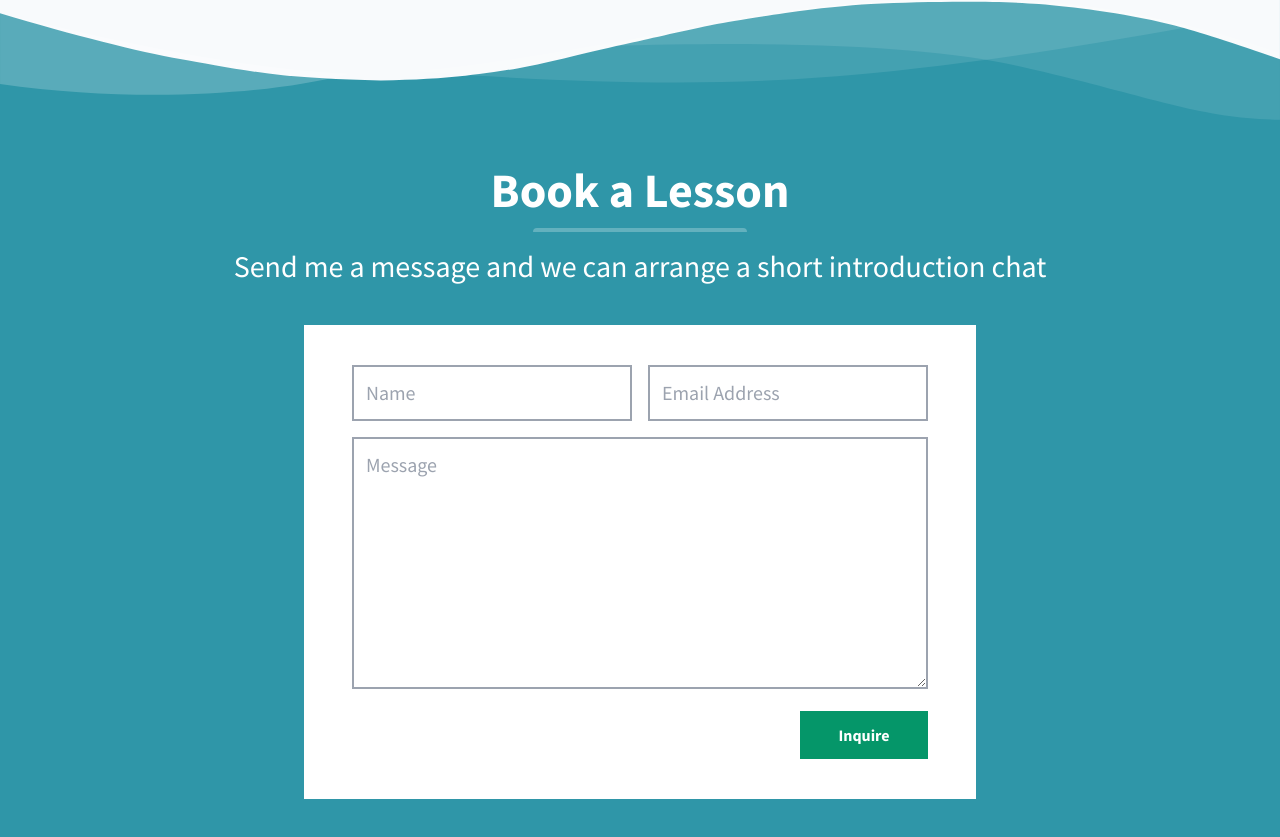
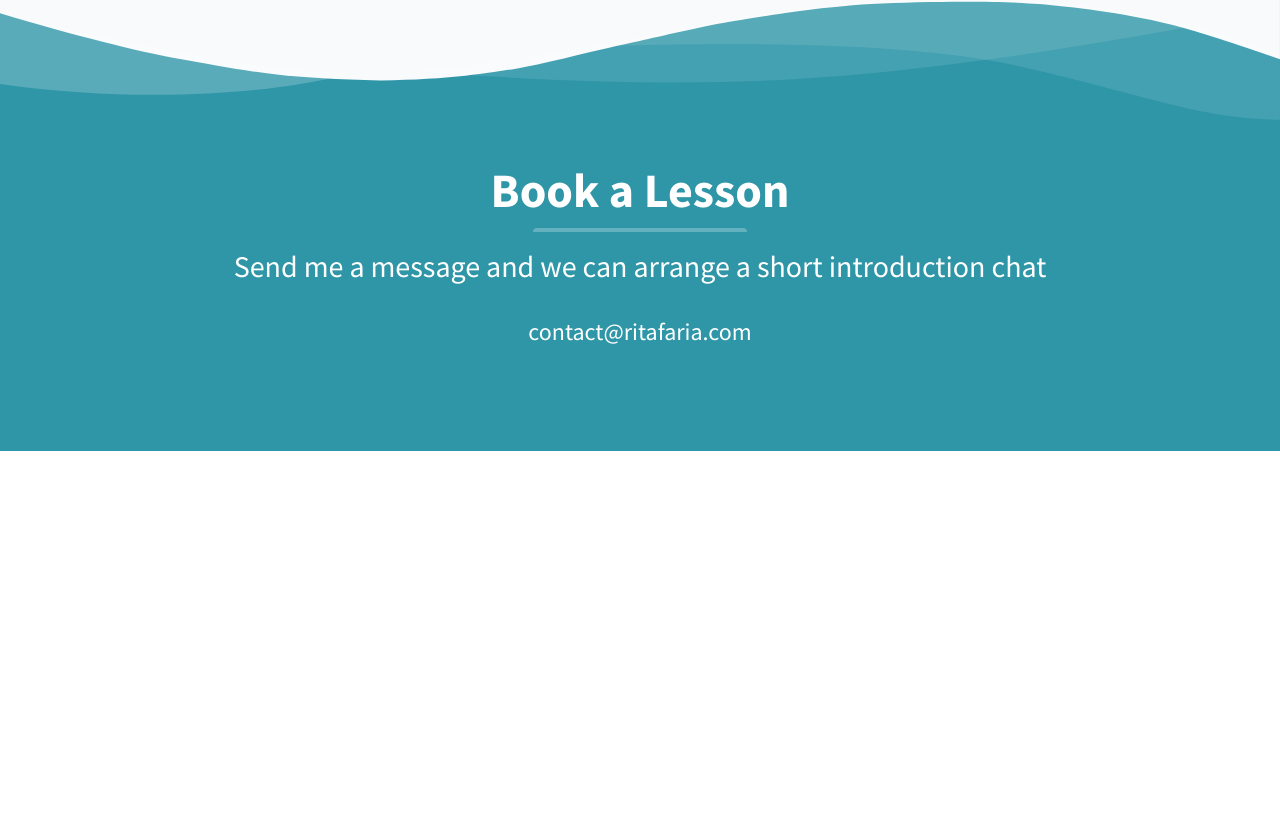
Before and after one commit to jameslawler/ritafaria, a plain HTML site: page index.html in a window 1280 px wide. Shown: the part 2211-3048 px from the top of the page. After the commit the page ends 2662 px from the top, so only its background shows below. Drawn offline with nearby package versions, Linux system fonts and the light colour scheme.

Commit message:
Change form to email address

```diff
--- a/index.html
+++ b/index.html
@@ -433,7 +433,10 @@
       <h3 class="my-4 text-3xl leading-tight">
         Send me a message and we can arrange a short introduction chat
       </h3>
-      <form action="https://formspree.io/f/xknkwwlz" method="POST">
+      <h2 class="my-4 p-4 text-2xl leading-tight">
+        <a href="mailto:contact@ritafaria.com">contact@ritafaria.com</a>
+      </h2>
+      <!-- <form action="https://formspree.io/f/xknkwwlz" method="POST">
         <div class="max-w-2xl bg-white py-10 px-5 m-auto w-full mt-10">
           <div class="grid grid-cols-2 gap-4 max-w-xl m-auto text-black">
             <div class="col-span-2 lg:col-span-1">
@@ -471,7 +474,7 @@
             </div>
           </div>
         </div>
-      </form>
+      </form> -->
     </section>
     <script>
       var scrollpos = window.scrollY;
```
